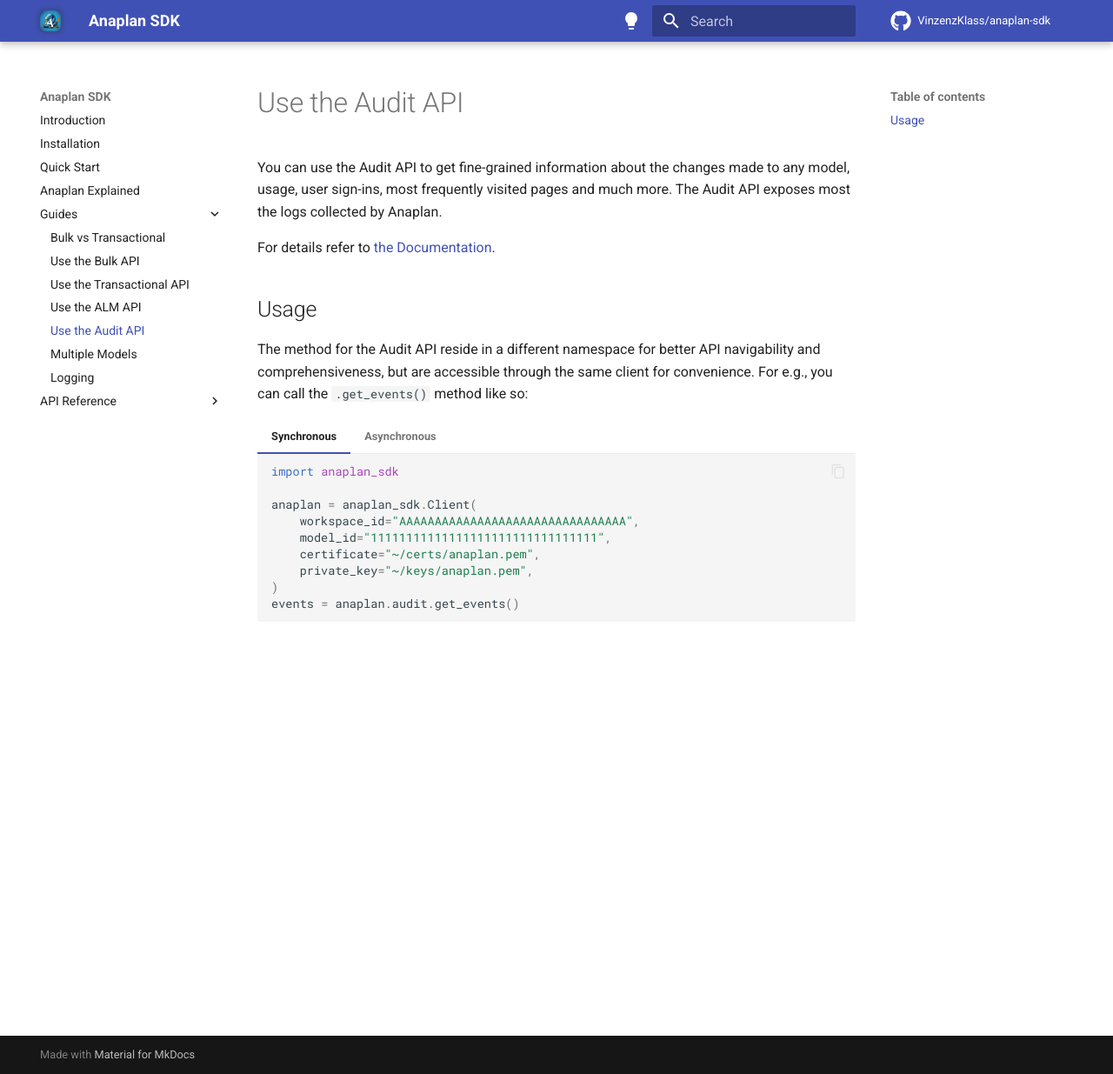
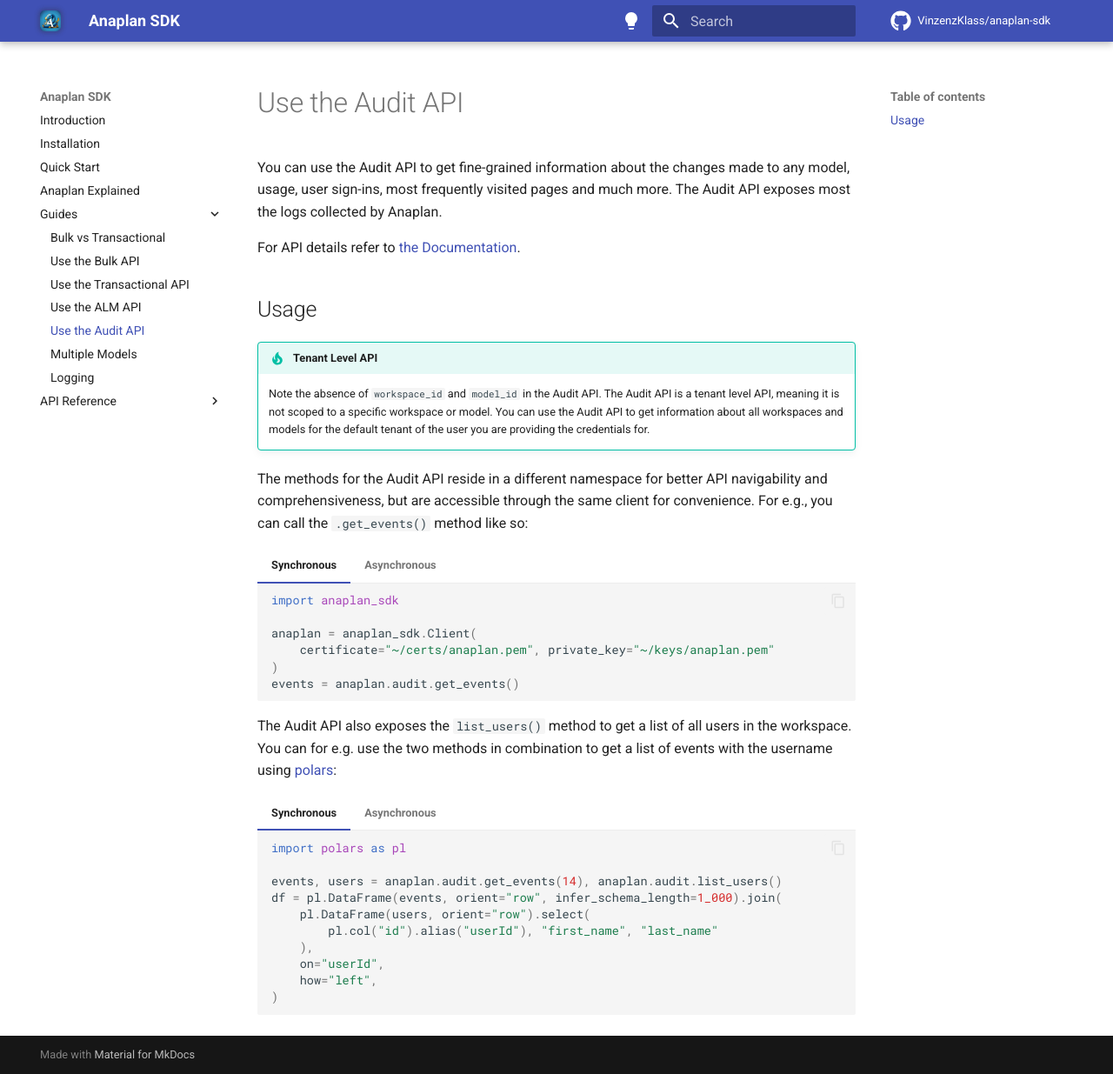
Before and after one commit to VinzenzKlass/anaplan-sdk, an MkDocs documentation site: the page built from docs/guides/audit.md, in a window 1280 px wide and 1235 px high. Shown: the whole window at 87% size. Built offline with MkDocs 1.6.1 and Material for MkDocs 9.7.7, drawn with Linux system fonts in a browser that asks for light colours; comment, search, counter and statistics services are not loaded.

Commit message:
fix: move list_users to audit client (#155)

````diff
--- a/docs/guides/audit.md
+++ b/docs/guides/audit.md
@@ -1,12 +1,17 @@
 You can use the Audit API to get fine-grained information about the changes made to any model, usage, user sign-ins,
 most frequently visited pages and much more. The Audit API exposes most the logs collected by Anaplan.
 
-For details refer to
+For API details refer to
 [the Documentation](https://auditservice.docs.apiary.io/#).
 
 ## Usage
 
-The method for the Audit API reside in a different namespace for better API navigability and
+!!! tip "Tenant Level API"
+    Note the absence of `workspace_id` and `model_id` in the Audit API. The Audit API is a tenant level API, meaning it
+    is not scoped to a specific workspace or model. You can use the Audit API to get information about all workspaces and
+    models for the default tenant of the user you are providing the credentials for.
+
+The methods for the Audit API reside in a different namespace for better API navigability and
 comprehensiveness, but are accessible through the same client for convenience. For e.g., you can call
 the `.get_events()` method like so:
 
@@ -16,10 +21,7 @@
 import anaplan_sdk
 
 anaplan = anaplan_sdk.Client(
-    workspace_id="AAAAAAAAAAAAAAAAAAAAAAAAAAAAAAAA",
-    model_id="11111111111111111111111111111111",
-    certificate="~/certs/anaplan.pem",
-    private_key="~/keys/anaplan.pem",
+    certificate="~/certs/anaplan.pem", private_key="~/keys/anaplan.pem"
 )
 events = anaplan.audit.get_events()
 ```
@@ -31,12 +33,47 @@
 import anaplan_sdk
 
 anaplan = anaplan_sdk.AsyncClient(
-    workspace_id="AAAAAAAAAAAAAAAAAAAAAAAAAAAAAAAA",
-    model_id="11111111111111111111111111111111",
-    certificate="~/certs/anaplan.pem",
-    private_key="~/keys/anaplan.pem",
+    certificate="~/certs/anaplan.pem", private_key="~/keys/anaplan.pem"
 )
 events = await anaplan.audit.get_events()
 ```
 
 ///
+
+The Audit API also exposes the `list_users()` method to get a list of all users in the workspace. You can for e.g. use
+the two methods in combination to get a list of events with the username using [polars](https://docs.pola.rs):
+
+/// tab | Synchronous
+
+```python
+import polars as pl
+
+events, users = anaplan.audit.get_events(14), anaplan.audit.list_users()
+df = pl.DataFrame(events, orient="row", infer_schema_length=1_000).join(
+    pl.DataFrame(users, orient="row").select(
+        pl.col("id").alias("userId"), "first_name", "last_name"
+    ),
+    on="userId",
+    how="left",
+)
+```
+
+///
+/// tab | Asynchronous
+
+```python
+import polars as pl
+
+events, users = await gather(
+    anaplan.audit.get_events(14), anaplan.audit.list_users()
+)
+df = pl.DataFrame(events, orient="row", infer_schema_length=1_000).join(
+    pl.DataFrame(users, orient="row").select(
+        pl.col("id").alias("userId"), "first_name", "last_name"
+    ),
+    on="userId",
+    how="left",
+)
+```
+
+///
--- a/pyproject.toml
+++ b/pyproject.toml
@@ -1,11 +1,11 @@
 [project]
 name = "anaplan-sdk"
-version = "0.2.8"
+version = "0.2.9"
 description = "Provides pythonic access to the Anaplan API"
 license = "Apache-2.0"
-authors = [{ name = "Vinzenz Klass", email = "vinzenz.klass@ba.valantic.com" }]
+authors = [{ name = "Vinzenz Klass", email = "vinzenz.klass@valantic.com" }]
 readme = "README.md"
-keywords = ["anaplan", "anaplan api", "anaplan bulk api", "anaplan integration", "anaplan alm api"]
+keywords = ["anaplan", "anaplan api", "anaplan bulk api", "anaplan integration", "anaplan alm api", "anaplan audit api"]
 requires-python = ">=3.10.4"
 dependencies = [
     "pydantic>=2.7.2,<3.0.0",
````
Also changed, not shown: 5 other files.
